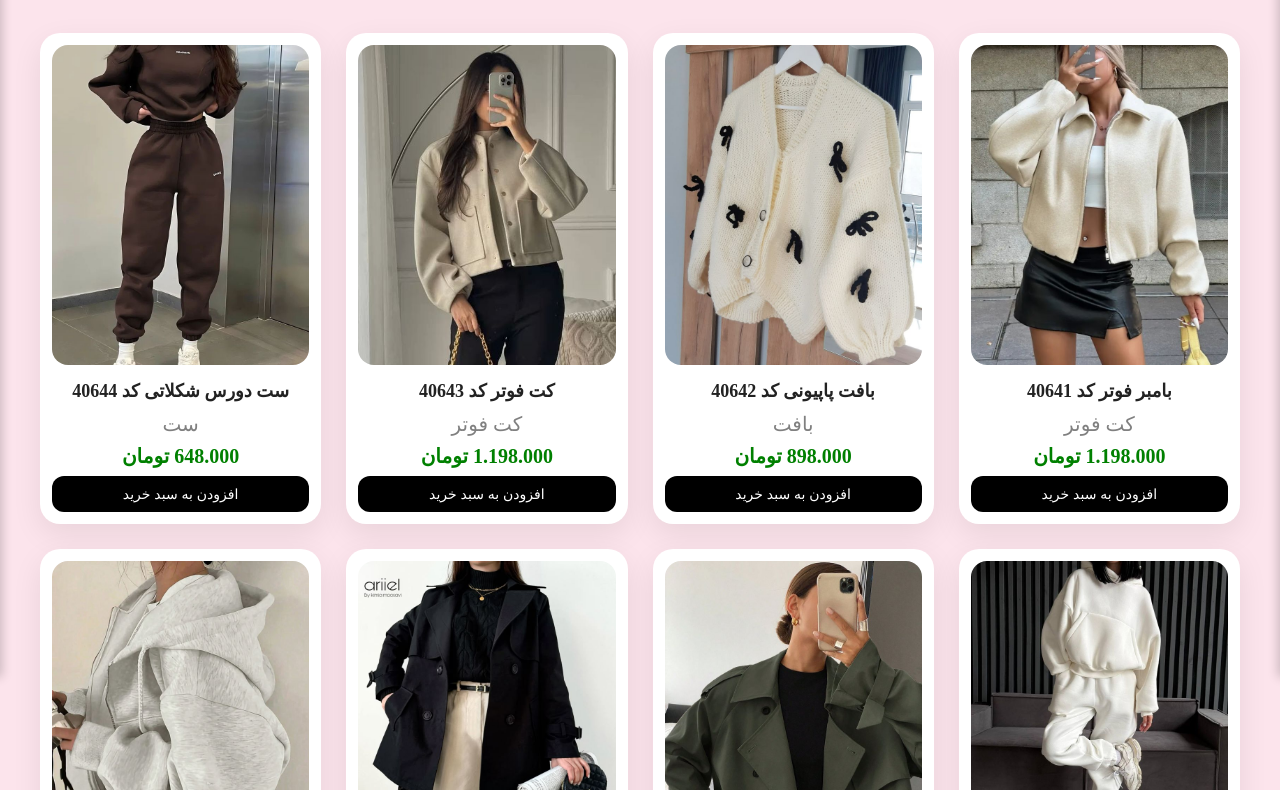
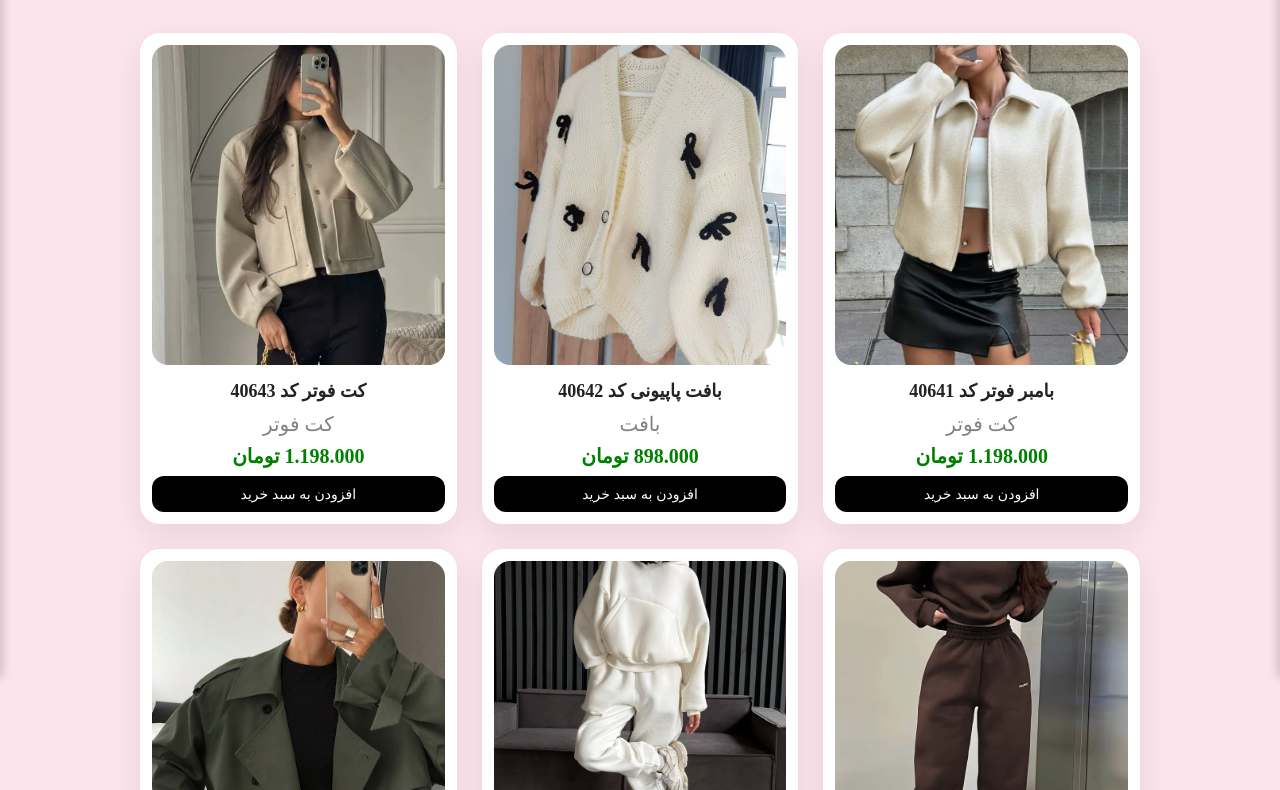
Before and after one commit to leylahsi79-afk/My-Shop, a plain HTML site: page index.html in a window 1280 px wide. Shown: the part 123-913 px from the top of the page. Drawn offline with Linux system fonts and the light colour scheme.

Commit message:
Add files via upload

```diff
--- a/app.css
+++ b/app.css
@@ -11,7 +11,7 @@ body{
 }
 
 .container{
-    max-width: 1200px; /* حداکثر عرض */
+    max-width: 1000px; /* حداکثر عرض */
     margin-right: auto;
     margin-left: auto;
     margin-top: 56px;
@@ -109,7 +109,7 @@ body{
 }
 /* گرید محصولات */
 .products {
-    max-width: 1200px;
+    max-width: 1000px;
     margin: 40px auto;
     display: grid;
     grid-template-columns: repeat(auto-fill, minmax(250px, 1fr));
```
